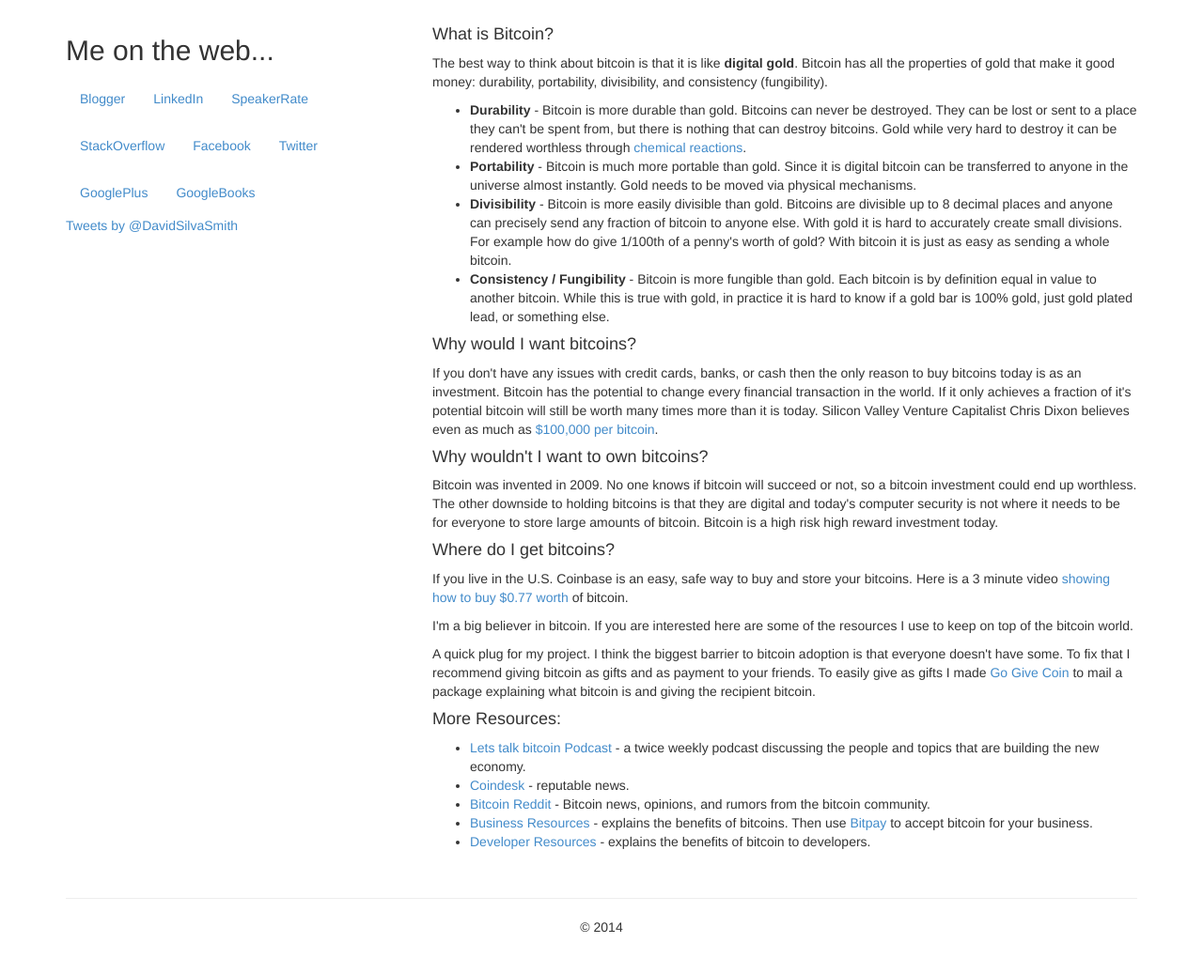
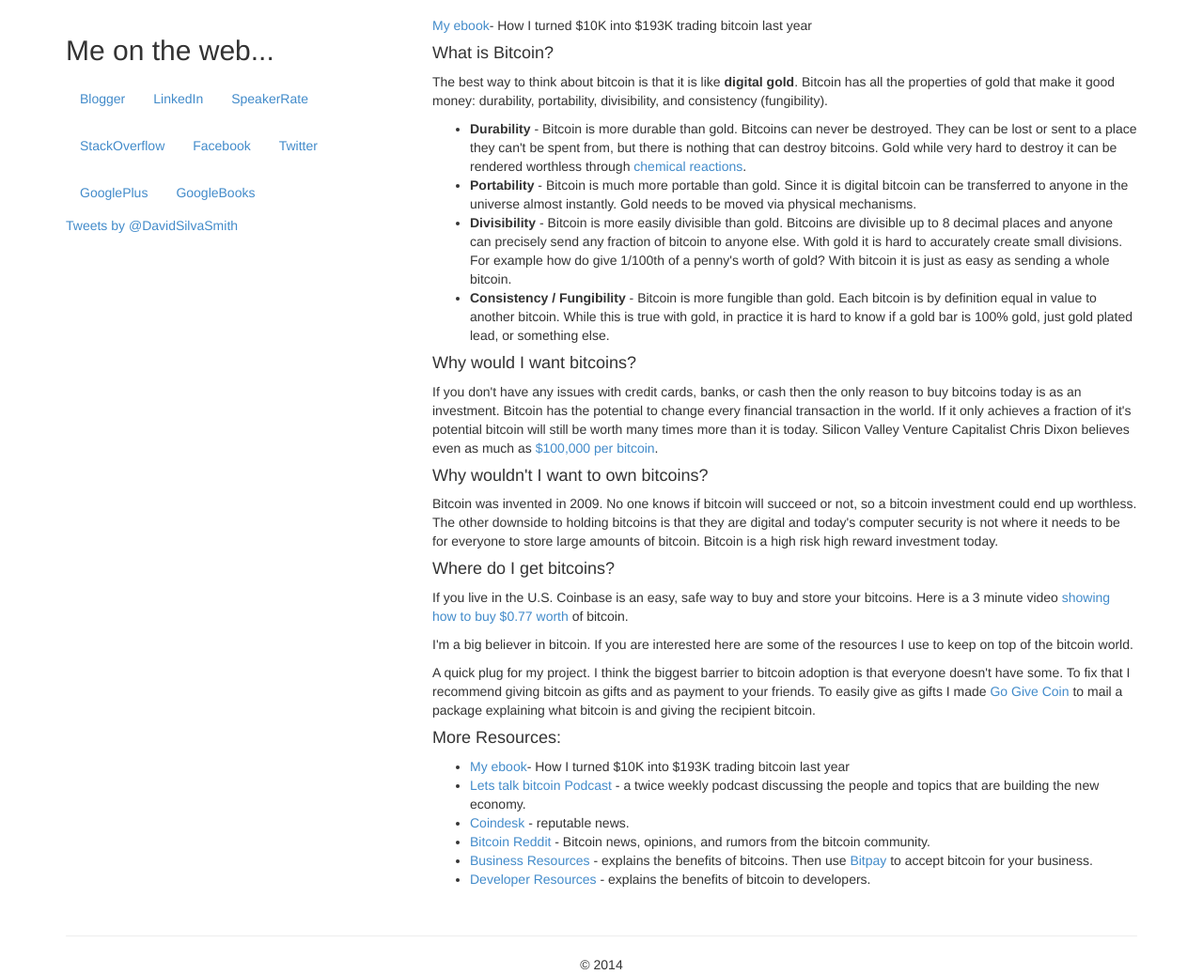
Before and after one commit to davidsilvasmith/davidsilvasmith.github.io, a Jekyll site: the page built from bitcoin.html, in a window 1280 px wide, cut to the strip 165-1202 px from the top of the page. Shown: the whole strip at 94% size. Built offline with Jekyll 4.4.1, drawn with Linux system fonts in a browser that asks for light colours; nearby versions of some CDN libraries; comment, search, counter and statistics services are not loaded; before the commit the page ends 1162 px from its top, so only the background shows below that.

Commit message:
Added ebook link.

```diff
--- a/bitcoin.html
+++ b/bitcoin.html
@@ -2,6 +2,8 @@
 layout: base
 permalink: /bitcoin/
 ---
+<div><a href="http://bit.ly/bitcoin-trading-ebook" target="_blank" title="Opens in a new window">My ebook</a>- How I turned $10K into $193K trading bitcoin last year</div>
+
 <h4>What is Bitcoin?</h4>
 <p>
 	The best way to think about bitcoin is that it is like <strong>digital gold</strong>. Bitcoin has all the properties of gold that make it good money: durability, portability, divisibility, and consistency (fungibility).
@@ -30,6 +32,7 @@
 
 <h4>More Resources:</h4>
 <ul>
+	<li><div><a href="http://bit.ly/bitcoin-trading-ebook" target="_blank" title="Opens in a new window">My ebook</a>- How I turned $10K into $193K trading bitcoin last year</div></li>
 	<li><a href="http://www.letstalkbitcoin.com">Lets talk bitcoin Podcast</a> - a twice weekly podcast discussing the people and topics that are building the new economy.</li>
 	<li><a href="http://www.coindesk.com/">Coindesk</a> - reputable news.</li>
 	<li><a href="http://www.reddit.com/r/Bitcoin/">Bitcoin Reddit</a> - Bitcoin news, opinions, and rumors from the bitcoin community.</li>
```
